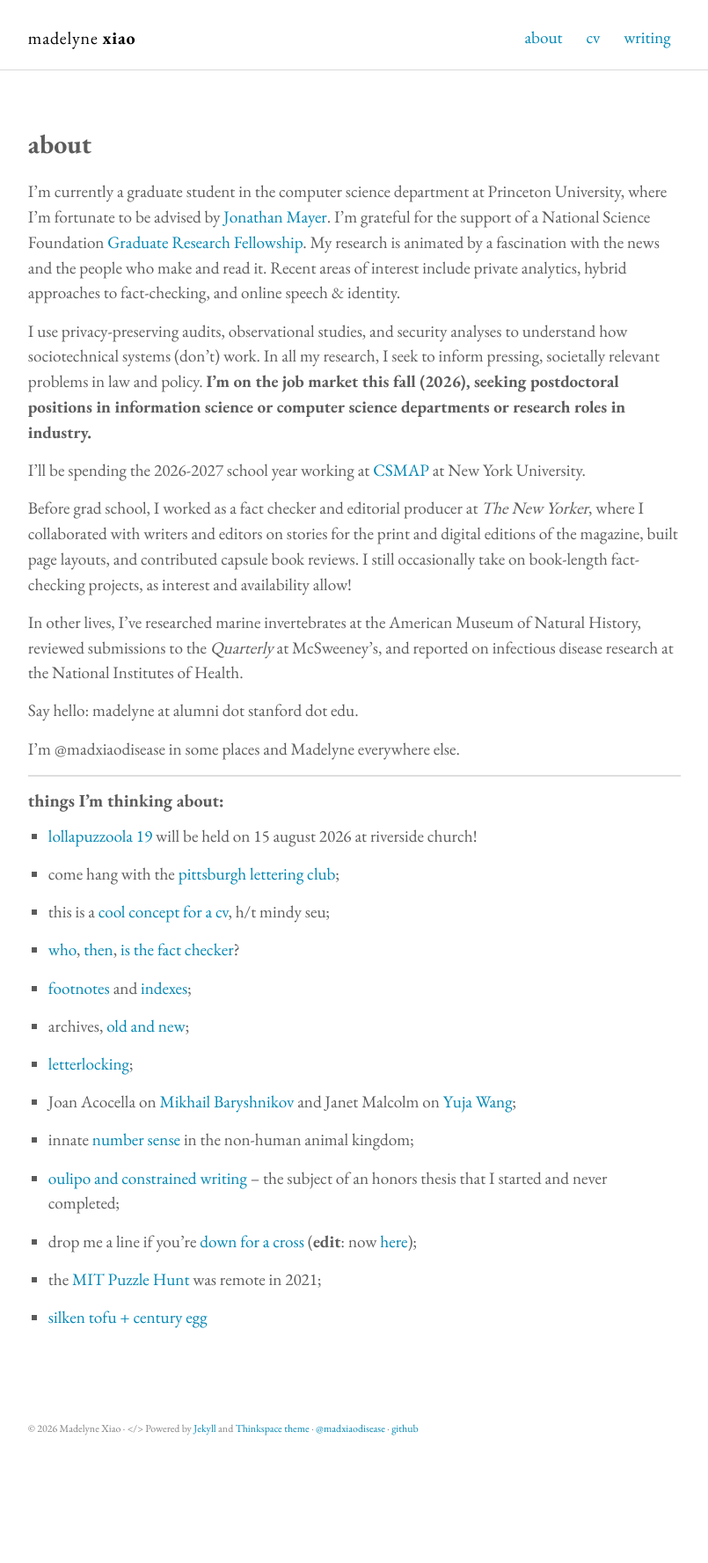
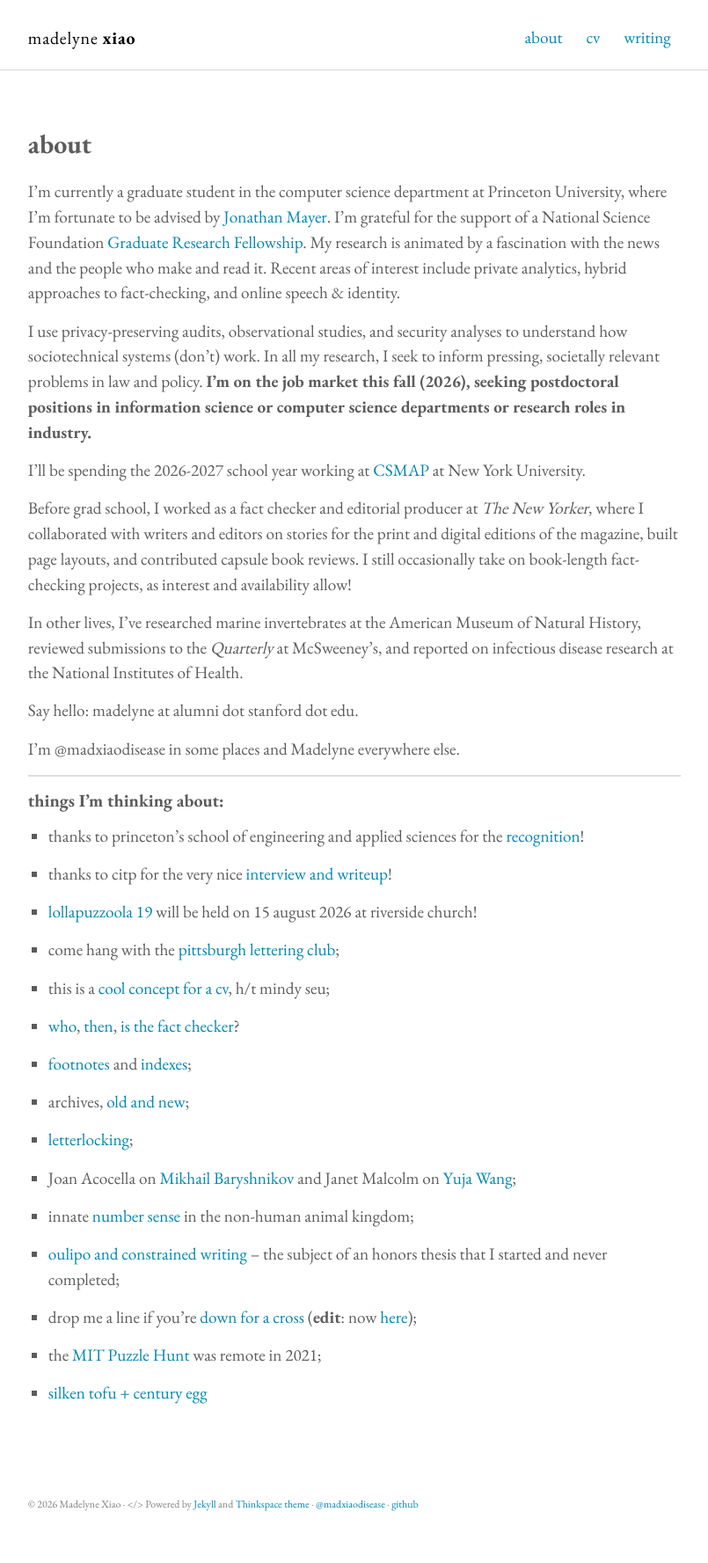
Before and after one commit to madelyne/madelyne.github.io, a Jekyll site: the page built from about.md, in a window 1280 px wide. Shown: the whole page at 88% size, without its empty margins (237-1042 px from the left). Built offline with Jekyll 4.4.1, drawn with Linux system fonts in a browser that asks for light colours; before the commit the page ends 1691 px from its top, so only the background shows below that.

Commit message:
Update about.md

```diff
--- a/about.md
+++ b/about.md
@@ -20,6 +20,10 @@ I'm @madxiaodisease in some places and Madelyne everywhere else.
 ----------------------------------------------
 
 #### things I'm thinking about:
+
+- thanks to princeton's school of engineering and applied sciences for the [recognition](https://engineering.princeton.edu/news/2026/11/13/award-excellence-honors-graduate-student-achievement-7)!
+
+- thanks to citp for the very nice [interview and writeup](https://blog.citp.princeton.edu/2026/11/16/meet-the-researcher-madelyne-xiao/)!
 
 - [lollapuzzoola 19](https://bemoresmarter.com/lollapuzzoola19/) will be held on 15 august 2026 at riverside church!
 
```
